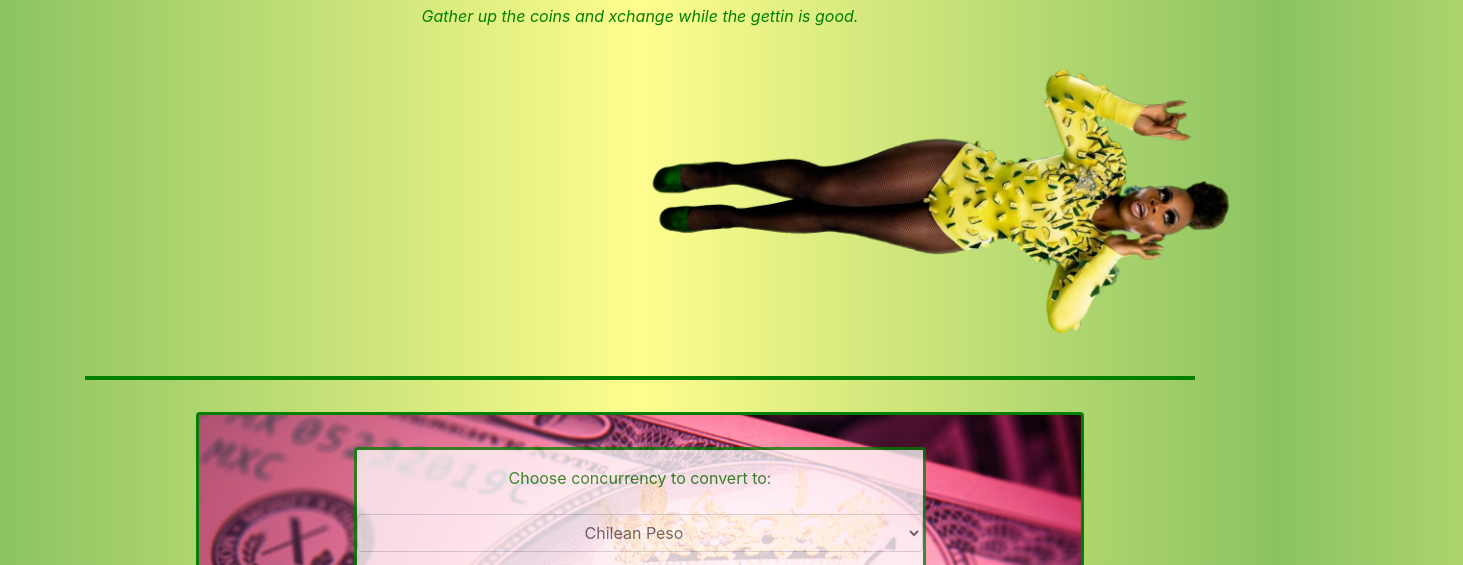
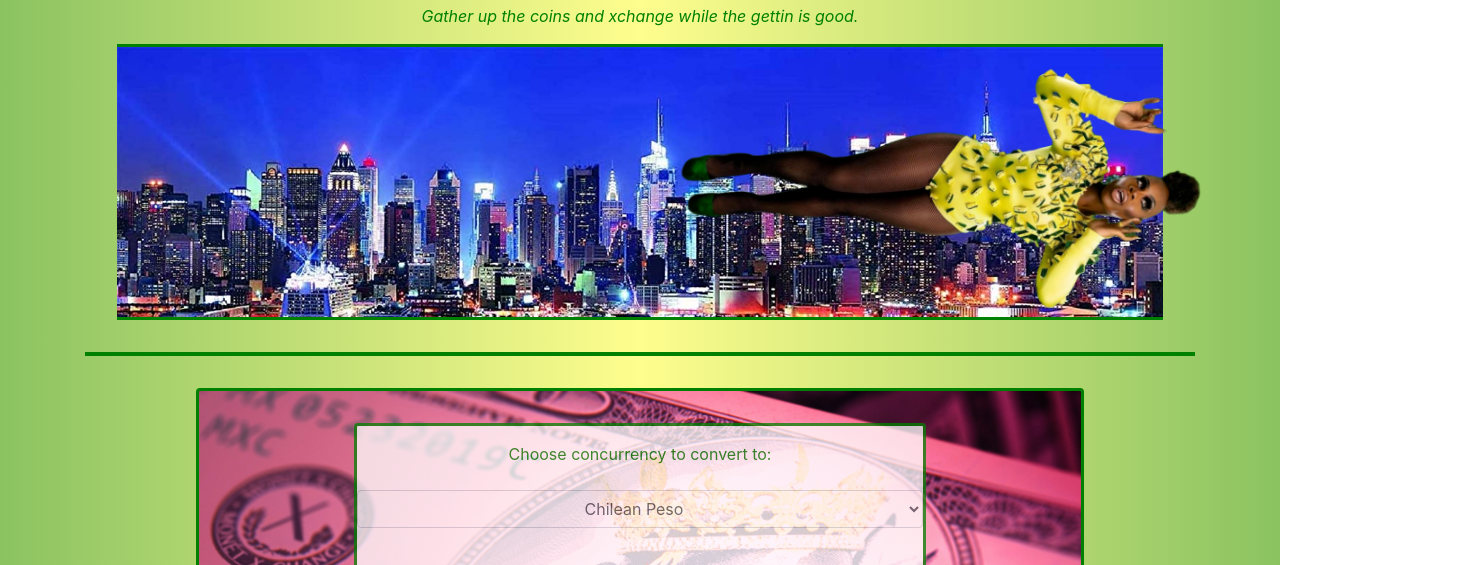
Before and after one commit to rbroadsword/monetXchange, a website built with webpack: page src/index.html in a window 1280 px wide. Shown: the part 170-735 px from the top of the page, 1463 px wide, since content can reach past the window. Built offline with nearby package versions, Linux system fonts and the light colour scheme.

Commit message:
add nyc backdrop

```diff
--- a/src/css/styles.css
+++ b/src/css/styles.css
@@ -82,7 +82,20 @@ button {
 }
 .animation {
   margin: auto;
+  width: 100%;
+  border-top: solid green;
+  border-bottom: solid green;
+
+  background-image: url('../assets/img/nyc-bb.jpg');
+  background-repeat: no-repeat;
+  background-size:cover;
   display: block;
+  position: relative;
+
+}
+.animation img {
+  width: 50%;
+  height: 50%;
   position: relative;
   animation: move 5s infinite alternate;
   animation-timing-function: ease-in;
```
Also changed, not shown: src/assets/img/nyc-bb.jpg (added).
